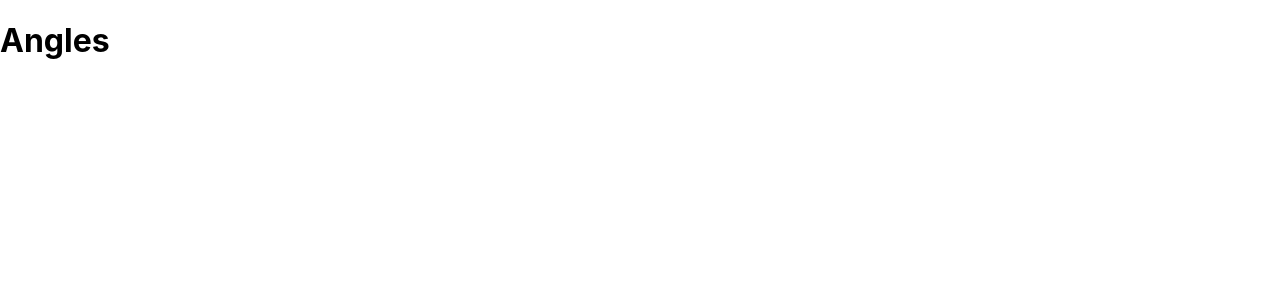
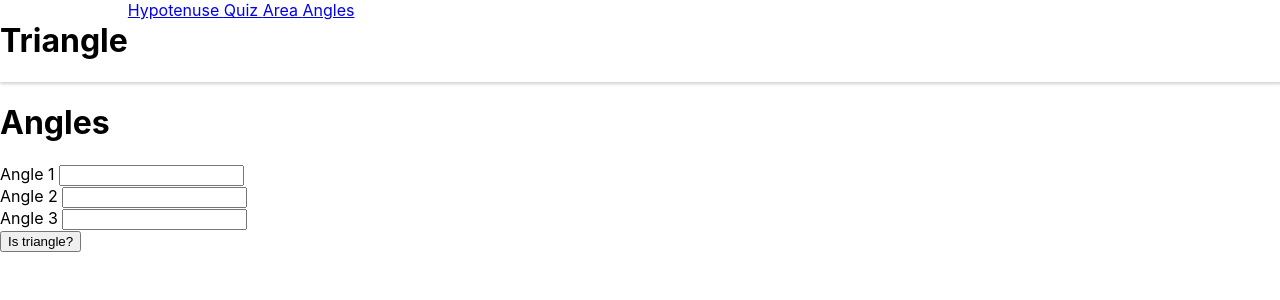
Before and after one commit to shivanigangadharan/triangles, a React (Create React App) app: page /angles in a window 1280 px wide. Shown: the top 300 px of the page. Built offline with nearby package versions, Linux system fonts and the light colour scheme.

Commit message:
feat: angles functionality done

```diff
--- a/src/components/navbar.js
+++ b/src/components/navbar.js
@@ -1,11 +1,33 @@
 import React from 'react';
 import { Link } from 'react-router-dom';
+import styled from 'styled-components';
+
+const Main = styled.div`
+box-shadow: 1px 1px 3px 1px lightgrey;
+    display: flex;
+`
+const Brand = styled.h1`
+
+`
+const Links = styled.div`
+float: right;
+`
 
 function Navbar() {
     return (
-        <div>
-            <h1> Navbar </h1>
-        </div>
+        <Main>
+            <Brand>
+                Triangle
+            </Brand>
+            <Links>
+                <Link to="/hypotenuse"> Hypotenuse </Link>
+                <Link to="/"> Quiz </Link>
+                <Link to="/area"> Area </Link>
+                <Link to="/angles"> Angles </Link>
+
+
+            </Links>
+        </Main>
     );
 }
 
--- a/src/pages/angles.js
+++ b/src/pages/angles.js
@@ -1,9 +1,42 @@
-import React from 'react';
+import React, { useState } from 'react';
+import Navbar from '../components/navbar';
 
 function Angles() {
+    const [a1, setA1] = useState();
+    const [a2, setA2] = useState();
+    const [a3, setA3] = useState();
+    const [isTriangle, setIsTriangle] = useState();
+
+    function handleSubmit(e) {
+        e.preventDefault();
+        if (parseInt(a1) < 0 || parseInt(a2) < 0 || parseInt(a3) < 0) {
+            setIsTriangle("Not a triangle");
+        }
+        else {
+            if (parseInt(a1) + parseInt(a2) + parseInt(a3) == 180) {
+                setIsTriangle("Triangle");
+            }
+            else {
+                setIsTriangle("Not a triangle");
+            }
+        }
+    }
     return (
         <div>
+            <Navbar />
             <h1> Angles </h1>
+            <form>
+                <label> Angle 1 </label>
+                <input required onChange={(e) => setA1(e.target.value)} type="number" /><br />
+                <label> Angle 2 </label>
+                <input required onChange={(e) => setA2(e.target.value)} type="number" /><br />
+                <label> Angle 3 </label>
+                <input required onChange={(e) => setA3(e.target.value)} type="number" /><br />
+                <button onClick={handleSubmit}> Is triangle? </button>
+                <div hidden={isTriangle == undefined ? true : false}>
+                    {isTriangle}
+                </div>
+            </form>
         </div>
     );
 }
--- a/src/pages/area.js
+++ b/src/pages/area.js
@@ -1,8 +1,10 @@
 import React from 'react';
+import Navbar from '../components/navbar';
 
 function Area() {
     return (
         <div>
+            <Navbar />
             <h1> Area </h1>
         </div>
     );
--- a/src/pages/hypotenuse.js
+++ b/src/pages/hypotenuse.js
@@ -1,8 +1,10 @@
 import React from 'react';
+import Navbar from '../components/navbar';
 
 function Hypotenuse() {
     return (
         <div>
+            <Navbar />
             <h1> Hypotenuse </h1>
         </div>
     );
--- a/src/pages/quiz.js
+++ b/src/pages/quiz.js
@@ -1,8 +1,10 @@
 import React from 'react';
+import Navbar from '../components/navbar';
 
 function Quiz() {
     return (
         <div>
+            <Navbar />
             <h1> Quiz </h1>
         </div>
     );
```
